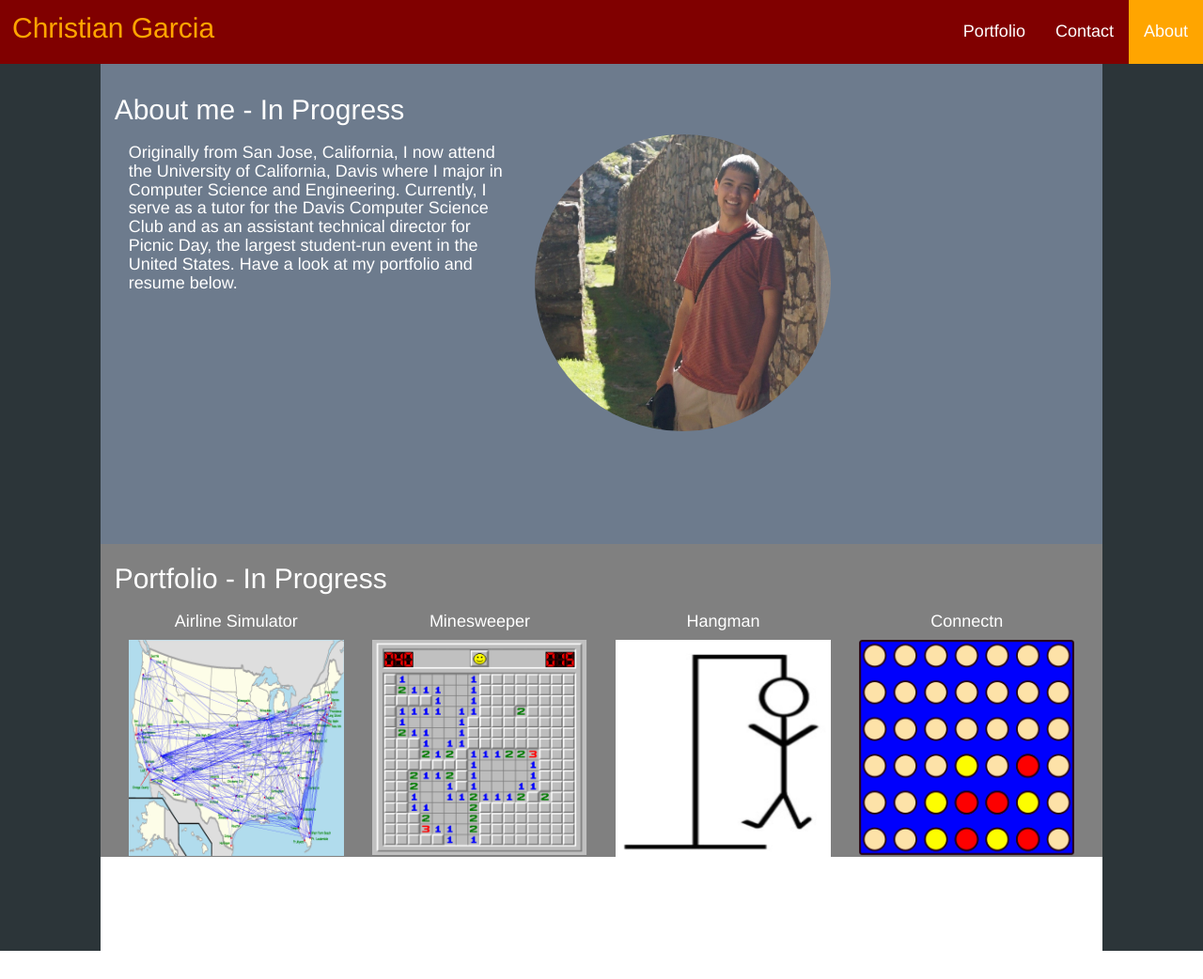
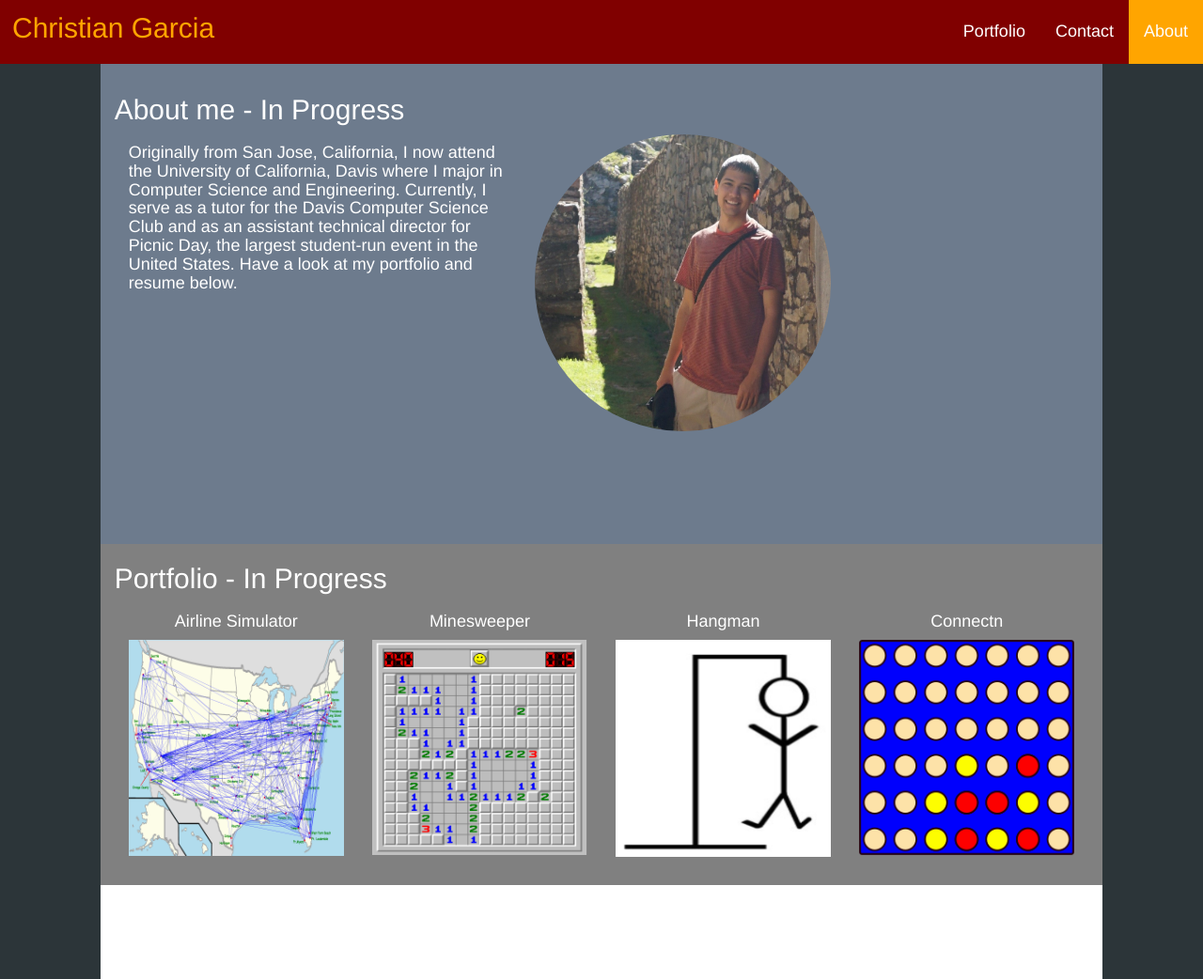
Before and after one commit to KitanGarcia/KitanGarcia.github.io, a Jekyll site: the page index.html, which Jekyll copies as it is, in a window 1280 px wide and 1042 px high. Shown: the whole window at 94% size. Built offline with Jekyll 4.4.1, drawn with Linux system fonts in a browser that asks for light colours.

Commit message:
Update main.css

```diff
--- a/css/main.css
+++ b/css/main.css
@@ -4,13 +4,13 @@
   box-sizing: border-box;
 }
 
-*
+**/
 {
   -webkit-box-sizing: border-box;
   -moz-box-sizing: border-box;
   -ms-box-sizing: border-box;
   box-sizing: border-box;
-}*/
+}
 
 .container-fluid
 {
@@ -141,5 +141,113 @@
 {
   color: white;
   opacity: 1;
+  text-align: center; /*tests after this in projects*/
+  width 300px;
+  height: 300px;
+  overflow: hidden;
+}
+
+
+
+.right
+{
+  background-color: #2C3539;
+  flex: 1;
+  float: right;
+  margin-bottom: -100px;
+}
+
+ul
+{ background-color: maroon;
+  list-style-type: none;
+  overflow: hidden;
+  position: fixed;
+  width: 100%;
+  opacity: 1;
+  z-index: 99; /*Makes navbar opaque*/
+}
+
+li
+{
+  float: right;
+  color: white;
+  text-decoration: none;
+}
+
+li a
+{
+  display: block;
+  color: white;
+  text-align: center;
+  padding: 14px 16px;
+  text-decoration: none;
+}
+
+li a:hover:not(.active)
+{
+  background-color: orange;
+  color: white;
+  text-decoration: none;
+}
+
+.active
+{
+  background-color: orange;
+  color: white;
+  text-decoration: none;
+}
+
+li a:visited
+{
+  color: white;
+  text-decoration: none;
+}
+
+li a:link
+{
+  color: white;
+  text-decoration: none;
+}
+
+
+.about
+{
+  position: relative;
+  background-color: #6D7B8D;
+}
+
+.abouttext
+{
+  color: white;
+  opacity: 1;
+}
+
+.imgme
+{
+  border-radius: 100%;
+  margin-top: 0px;
+}
+
+.filler1
+{
+  background-color: #6D7B8D;
+}
+
+.portfolio
+{
+  position: relative;
+  background-color: grey;
+}
+
+.portfoliotext
+{
+  color: white;
+  opacity: 1;
+}
+
+.projects
+{
+  color: white;
+  opacity: 1;
   text-align: center;
 }
```
